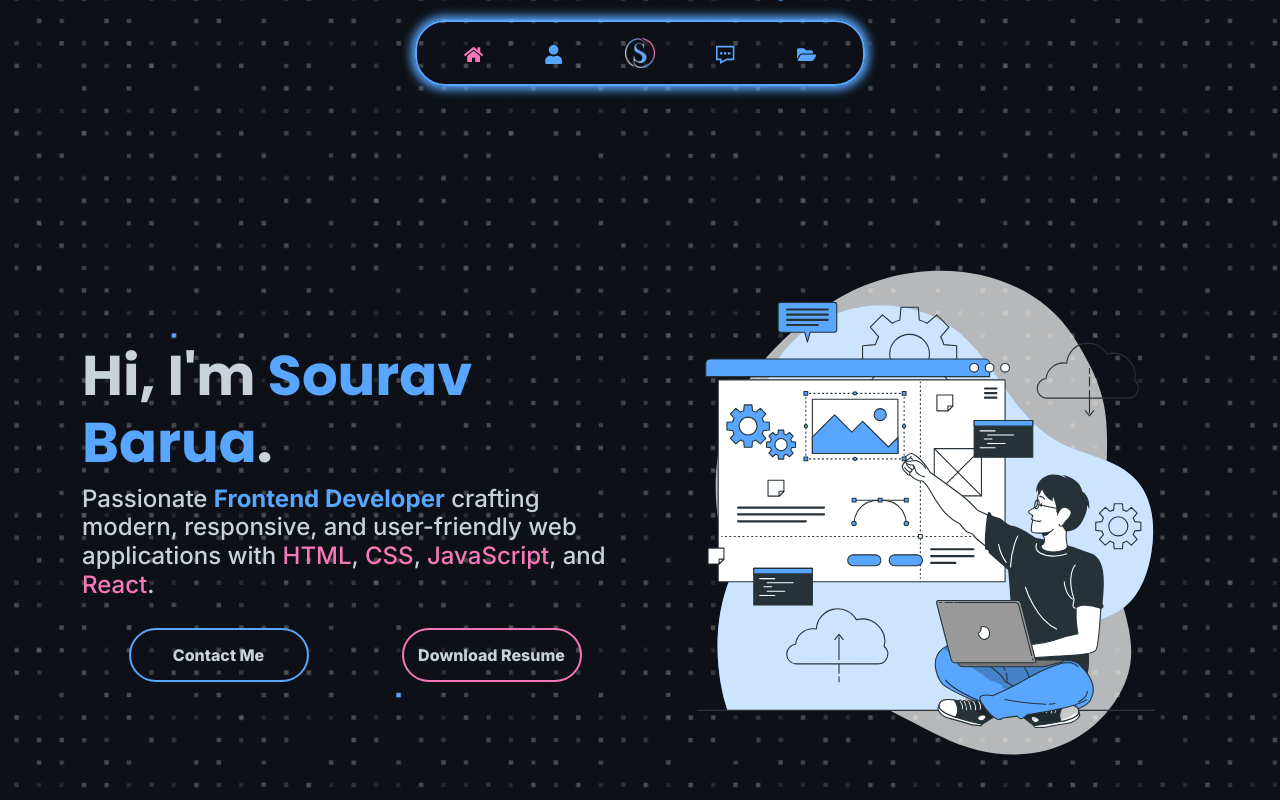
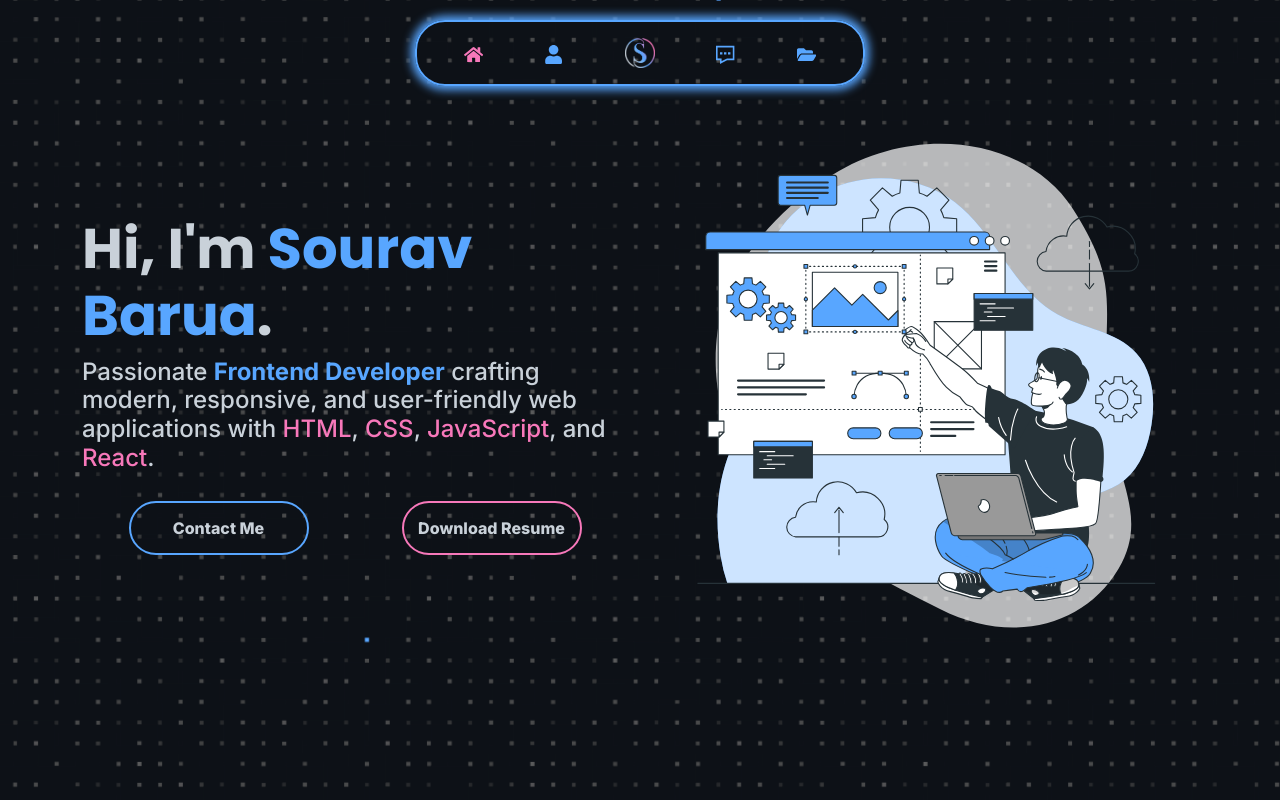
Before and after one commit to sourav136/Portfolio, a React (Vite) app: page / in a window 1280 px wide. Shown: the top 800 px of the page. Built offline with nearby package versions, Linux system fonts and the light colour scheme.

Commit message:
made few tweaks for performace improvement

```diff
--- a/src/components/About/About.jsx
+++ b/src/components/About/About.jsx
@@ -8,11 +8,7 @@ const About = () => {
                 <div className="container">
                     <div className="about-container animated-about mx-auto">
                         <h2 className='about-h2 animated-about'>About Me</h2>
-                        <p className='about-p animated-about'>"Hey, I’m Sourav Barua, a passionate <span>frontend developer</span> with a strong foundation in <span>HTML</span>, <span>CSS</span>, <span>JavaScript</span>, and <span>React</span>. I love crafting <span>clean</span>, <span>responsive</span>, and <span>user-friendly</span> web applications. My goal is to continuously improve my skills and build impactful digital experiences.
-
-                        I am currently working on deepening my expertise in modern frontend development, focusing on writing scalable, maintainable code and enhancing performance optimization techniques. I also enjoy exploring UI/UX best practices to create intuitive and engaging user experiences.
-
-                        I’m <span>actively looking for remote frontend roles</span> where I can contribute, learn, and grow in a collaborative environment. If you’re looking for a <span>dedicated developer</span> to bring your ideas to life, let’s connect!"
+                        <p className='about-p animated-about'>"Hey, I’m Sourav Barua, a passionate <span>frontend developer</span> with a strong foundation in <span>HTML</span>, <span>CSS</span>, <span>JavaScript</span>, and <span>React</span>. I love crafting <span>clean</span>, <span>responsive</span>, and <span>user-friendly</span> web applications. My goal is to continuously improve my skills and build impactful digital experiences. I am currently working on deepening my expertise in modern frontend development, focusing on writing scalable, maintainable code and enhancing performance optimization techniques. I also enjoy exploring UI/UX best practices to create intuitive and engaging user experiences. I’m <span>actively looking for remote frontend roles</span> where I can contribute, learn, and grow in a collaborative environment. If you’re looking for a <span>dedicated developer</span> to bring your ideas to life, let’s connect!"
                         </p>
                     </div>
                 </div>
--- a/src/components/Footer/Footer.jsx
+++ b/src/components/Footer/Footer.jsx
@@ -1,9 +1,7 @@
 import React from 'react';
 import './Footer.css'
-import { FaLinkedinIn } from "react-icons/fa";
-import { FaFacebookF } from "react-icons/fa";
+import { FaLinkedinIn, FaFacebookF, FaGithub } from "react-icons/fa";
 import { BiLogoGmail } from "react-icons/bi";
-import { FaGithub } from "react-icons/fa";
 
 const Footer = () => {
     return (
--- a/src/components/Home/Home.css
+++ b/src/components/Home/Home.css
@@ -1,6 +1,4 @@
 .home{
-
-    /* height: max-content; */
     overflow: hidden;
 }
 
@@ -8,8 +6,10 @@
     display: flex;
     align-items: center;
     justify-content: center;
-    min-height: 100vh;
-    margin: 5rem 0;
+}
+
+.home-row{
+    padding: 5rem 0;
 }
 
 .home-h1{
@@ -51,11 +51,7 @@
 }
 
 .home-text-container{
-    padding: 1rem;
-    display: flex;
-    align-items: center;
-    justify-content: center;
-    flex-direction: column;
+    padding: 0 1rem;
     animation: animatehometext ease 1.5s 1;
 }
 
--- a/src/components/Home/Home.jsx
+++ b/src/components/Home/Home.jsx
@@ -8,8 +8,8 @@ const Home = () => {
         <div>
             <div className="home">
                 <div className="container home-container">
-                    <div className="row">
-                        <div className="col-12 col-md-6 home-text-container">
+                    <div className="row home-row">
+                        <div className="col-12 col-md-6 home-text-container d-flex align-items-center justify-content-center flex-column">
                             <h1 className='home-h1'>Hi, I'm<span> Sourav Barua</span>.</h1>
                             <h2 className='home-h2'>Passionate <p className='home-p'>Frontend Developer</p> crafting modern, responsive, and user-friendly web applications with <span>HTML</span>, <span>CSS</span>, <span>JavaScript</span>, and <span>React</span>.</h2>
                             <div className="buttons">
--- a/src/components/Nav/Nav.css
+++ b/src/components/Nav/Nav.css
@@ -66,6 +66,7 @@
 
 .logo-main{
     width: 30px;
+    height: 30px;
     display: block;
 }
 
--- a/src/components/Nav/Nav.jsx
+++ b/src/components/Nav/Nav.jsx
@@ -1,10 +1,8 @@
 import React from 'react';
 import './Nav.css'
 import { Link, useLocation } from 'react-router-dom';
-import { FaHome } from "react-icons/fa";
-import { FaUser } from "react-icons/fa";
+import { FaHome, FaUser, FaFolderOpen } from "react-icons/fa";
 import { GrContact } from "react-icons/gr";
-import { FaFolderOpen } from "react-icons/fa";
 import Logo from '../../assets/Images/Logo.png'
 
 const Nav = () => {
--- a/src/components/Skills/Skills.css
+++ b/src/components/Skills/Skills.css
@@ -52,6 +52,29 @@
     flex-wrap: wrap;
     gap: 40px;
     width: 100%;
+}
+
+.skill{
+    display: flex;
+    align-items: center;
+    justify-content: center;
+    flex-direction: column;
+    margin-top: 20px;
+}
+
+.skill-name{
+    size: 1rem;
+    font-weight: 800;
+    color: var(--font-color);
+    font-family: var(--third-font-family);
+    animation: animateskills both;
+    animation-timeline: view(70% 0%);
+}
+
+.s-image{
+    height: 119px;
+    width: 119px;
+    display: block;
     animation: animateskills both;
     animation-timeline: view(70% 0%);
 }
@@ -68,18 +91,3 @@
         opacity: 1;
     }
 }
-
-.skill{
-    display: flex;
-    align-items: center;
-    justify-content: center;
-    flex-direction: column;
-    margin-top: 20px;
-}
-
-.skill-name{
-    size: 1rem;
-    font-weight: 800;
-    color: var(--font-color);
-    font-family: var(--third-font-family);
-}
--- a/src/components/Skills/Skills.jsx
+++ b/src/components/Skills/Skills.jsx
@@ -17,7 +17,7 @@ const Skills = () => {
                     <div className="skills-display mt-5">
                         <div className="skill">
                             <div className="skill-image">
-                                <img className='s-image' src={Skill1} alt="" />
+                                <img className='s-image' loading="lazy" src={Skill1} alt="" />
                             </div>
                             <div className="skill-text mt-3">
                                 <p className='skill-name'>HTML</p>
@@ -25,7 +25,7 @@ const Skills = () => {
                         </div>
                         <div className="skill">
                             <div className="skill-image">
-                                <img className='s-image' src={Skill2} alt="" />
+                                <img className='s-image' loading="lazy" src={Skill2} alt="" />
                             </div>
                             <div className="skill-text mt-3">
                                 <p className='skill-name'>CSS</p>
@@ -33,7 +33,7 @@ const Skills = () => {
                         </div>
                         <div className="skill">
                             <div className="skill-image">
-                                <img className='s-image' src={Skill3} alt="" />
+                                <img className='s-image' loading="lazy" src={Skill3} alt="" />
                             </div>
                             <div className="skill-text mt-3">
                                 <p className='skill-name'>Bootstrap</p>
@@ -41,7 +41,7 @@ const Skills = () => {
                         </div>
                         <div className="skill">
                             <div className="skill-image">
-                                <img className='s-image' src={Skill4} alt="" />
+                                <img className='s-image' loading="lazy" src={Skill4} alt="" />
                             </div>
                             <div className="skill-text mt-3">
                                 <p className='skill-name'>Javascript</p>
@@ -49,7 +49,7 @@ const Skills = () => {
                         </div>
                         <div className="skill">
                             <div className="skill-image">
-                                <img className='s-image' src={Skill5} alt="" />
+                                <img className='s-image' loading="lazy" src={Skill5} alt="" />
                             </div>
                             <div className="skill-text mt-3">
                                 <p className='skill-name'>React</p>
@@ -57,7 +57,7 @@ const Skills = () => {
                         </div>
                         <div className="skill">
                             <div className="skill-image">
-                                <img className='s-image' src={Skill6} alt="" />
+                                <img className='s-image' loading="lazy" src={Skill6} alt="" />
                             </div>
                             <div className="skill-text mt-3">
                                 <p className='skill-name'>Git</p>
@@ -65,7 +65,7 @@ const Skills = () => {
                         </div>
                         <div className="skill">
                             <div className="skill-image">
-                                <img className='s-image' src={Skill7} alt="" />
+                                <img className='s-image' loading="lazy" src={Skill7} alt="" />
                             </div>
                             <div className="skill-text mt-3">
                                 <p className='skill-name'>Github</p>
```
